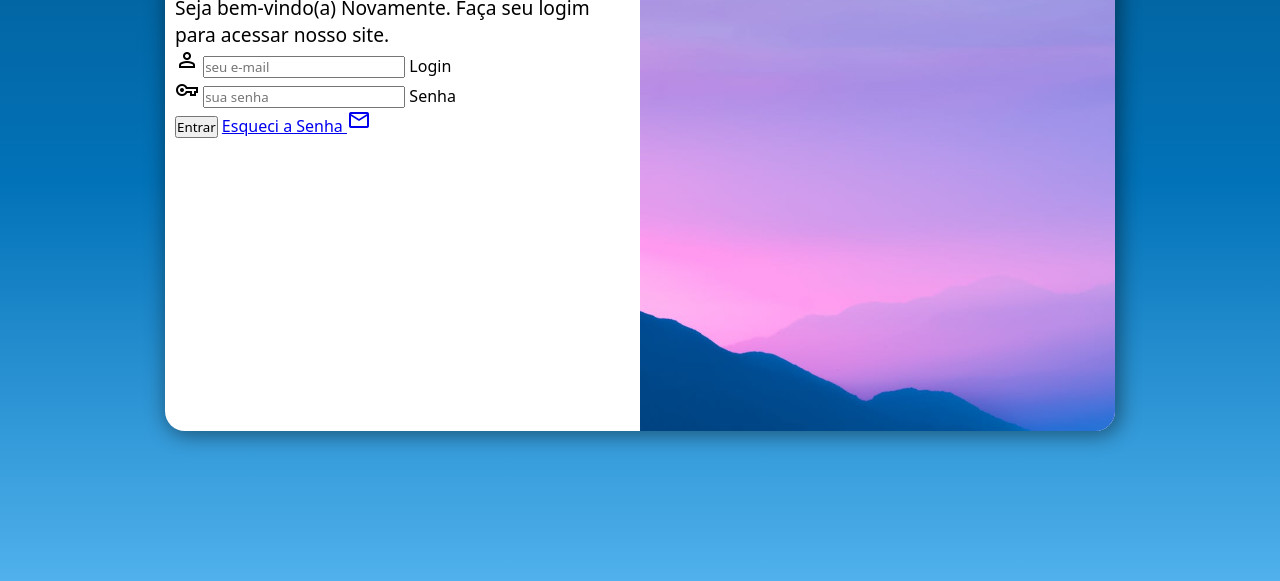
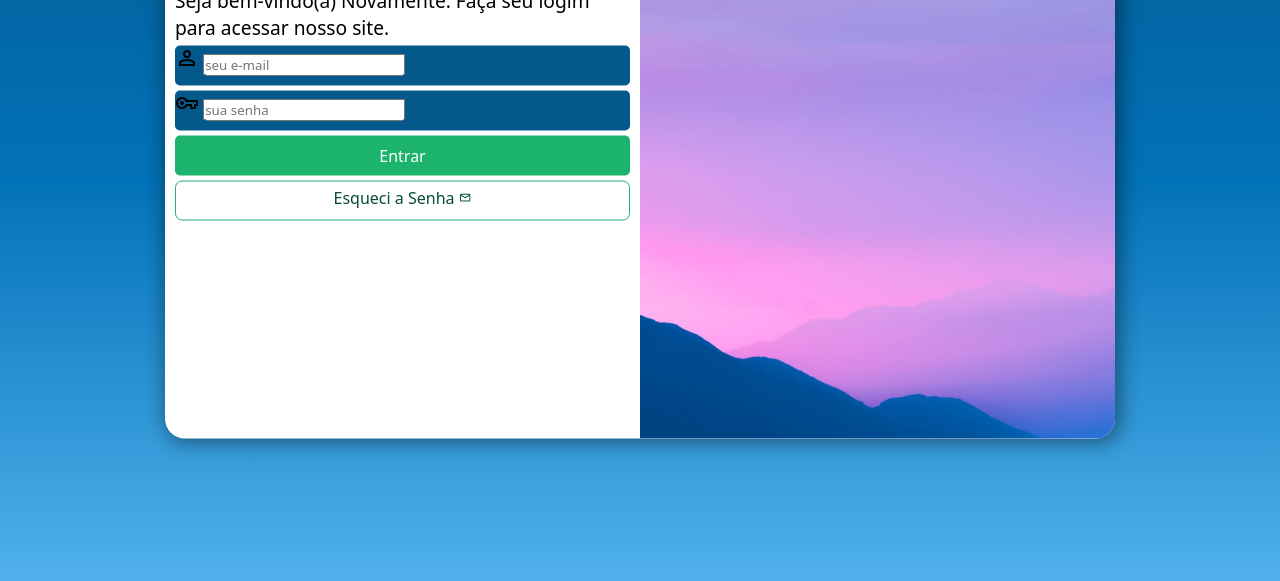
Before and after one commit to guhenrih/projeto-login, a plain HTML site: page index.html in a window 1280 px wide. Shown: the part 219-800 px from the top of the page. Drawn offline with nearby package versions, Linux system fonts and the light colour scheme.

Commit message:
ajustes form

```diff
--- a/estilos/style.css
+++ b/estilos/style.css
@@ -30,7 +30,7 @@ main {
 section#login {
     background-color: white;
     width: 252px;
-    height: 500px;
+    height: 515px;
     border-radius: 20px;
     overflow: hidden;
     box-shadow: 3px 2px 20px 3px rgba(0, 0, 0, 0.411);
@@ -66,3 +66,55 @@ div#formulario > h1 {
 div#formulario > p {
     font-size: 0.8em;
 }
+
+form > .campo {
+    display: block;
+    background-color: #03588C;
+    width: 100%;
+    height: 40px;
+    border-radius: 5px;
+    margin: 5px 0px;
+}
+
+form label {
+    display: none;
+}
+
+form > input[type=submit] {
+    display: block;
+    font-size: 1em;
+    width: 100%;
+    height: 40px;
+    background-color: #1cb46d;
+    color: white;
+    border: none;
+    border-radius: 5px;
+    cursor: pointer;
+}
+
+form > input[type=submit]:hover {
+    background-color: #0b7e48;
+}
+
+form > .botao {
+    display: block;
+    background-color: #ffffff;
+    color: #044e2c;
+    text-align: center;
+    font-size: 1em;
+    width: 100%;
+    height: 40px;
+    margin-top: 5px;
+    padding-top: 5px;
+    border: 1px solid #1cb46d;
+    border-radius: 7px;
+    text-decoration: none;
+}
+
+form > .botao:hover {
+    background-color: #9ceec8;
+}
+
+form > .botao > span {
+    font-size: 0.8em;
+}
--- a/index.html
+++ b/index.html
@@ -29,7 +29,7 @@
                         <label for="isenha">Senha</label>
                     </div>
                     <input type="submit" value="Entrar">
-                    <a href="esqueci.html">Esqueci a Senha <span class="material-symbols-outlined">mail</span></a>
+                    <a href="esqueci.html" class="botao">Esqueci a Senha <span class="material-symbols-outlined">mail</span></a>
                 </form>
             </div>
         </section>
```
